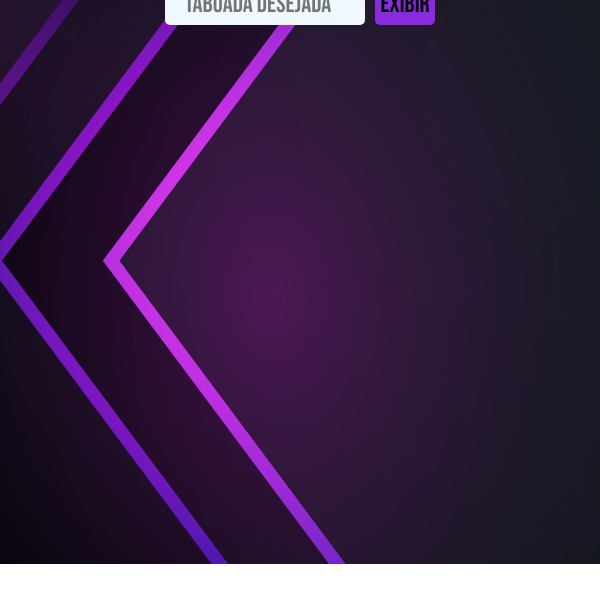
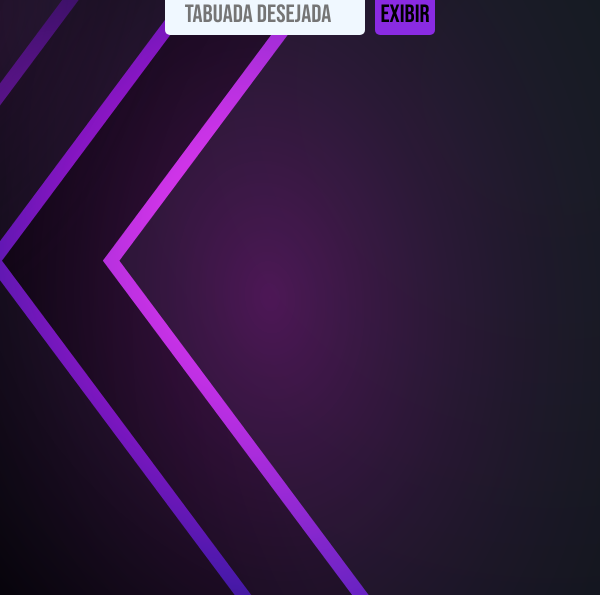
Before and after one commit to 0helison/tabuada, a plain HTML site: page index.html in a window 600 px wide. Shown: the part 236-831 px from the top of the page. Before the commit the page ends 800 px from the top, so only its background shows below. Drawn offline with Linux system fonts and the light colour scheme.

Commit message:
tornar responsivo

```diff
--- a/src/css/style.css
+++ b/src/css/style.css
@@ -64,3 +64,46 @@ body{
   align-items: center;
   color: aliceblue;
 }
+
+/* Estilos para dispositivos com largura de tela menor que 600px */
+@media screen and (max-width: 600px) {
+  .tabuada {
+    margin-top: 50px;
+    font-size: 30px;
+  }
+
+  .escolher {
+    flex-direction: column;
+    align-items: center;
+  }
+
+  .escolher input {
+    width: 100%;
+    margin: 10px 0;
+  }
+
+  .resposta {
+    margin-top: 20px;
+  }
+}
+
+/* Estilos para dispositivos com largura de tela maior que 600px */
+@media screen and (min-width: 600px) {
+  .tabuada {
+    margin-top: 100px;
+    font-size: 50px;
+  }
+
+  .escolher {
+    flex-direction: row;
+  }
+
+  .escolher input {
+    width: 200px;
+    margin-right: 10px;
+  }
+
+  .resposta {
+    margin-top: 50px;
+  }
+}
```
